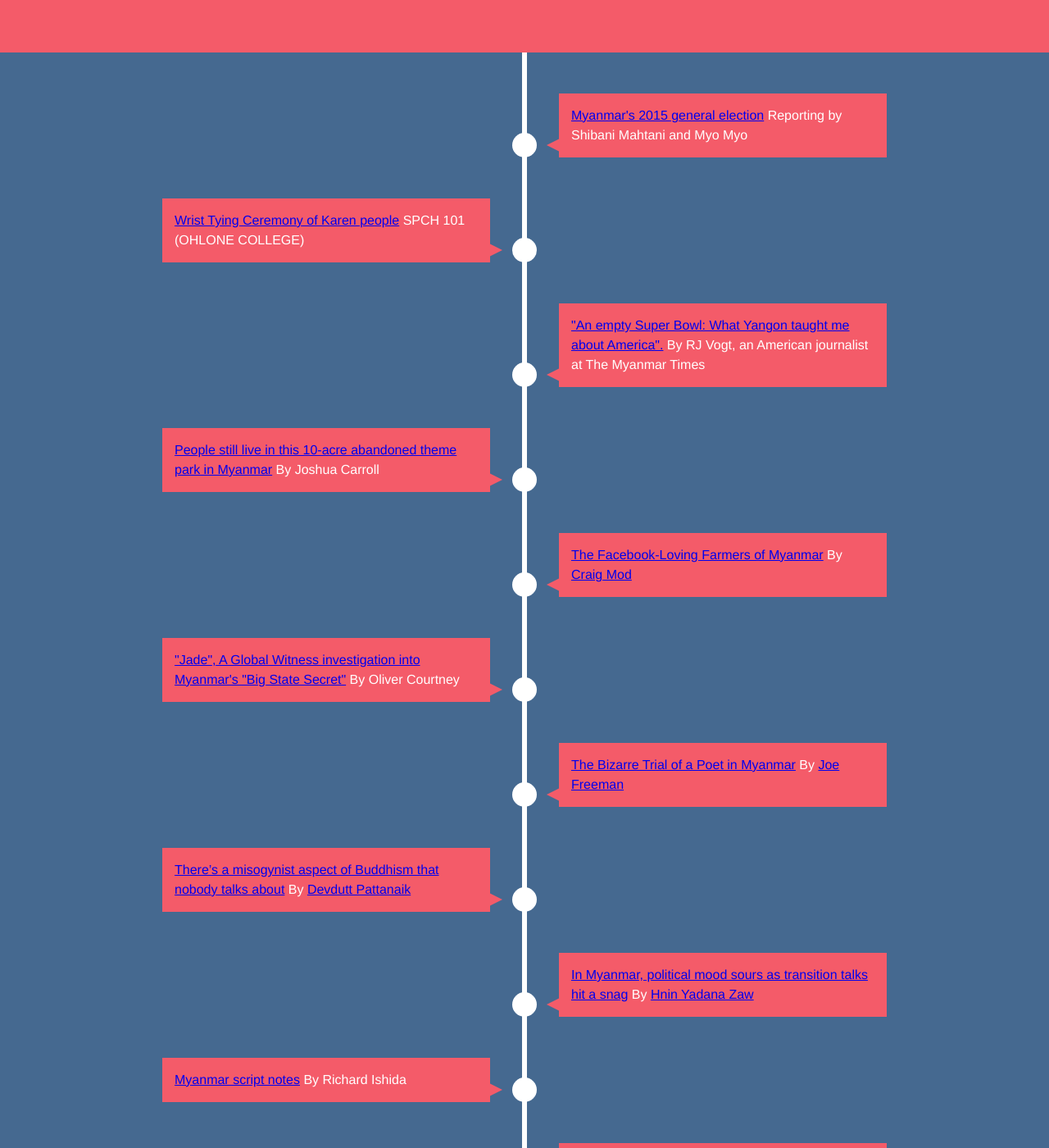
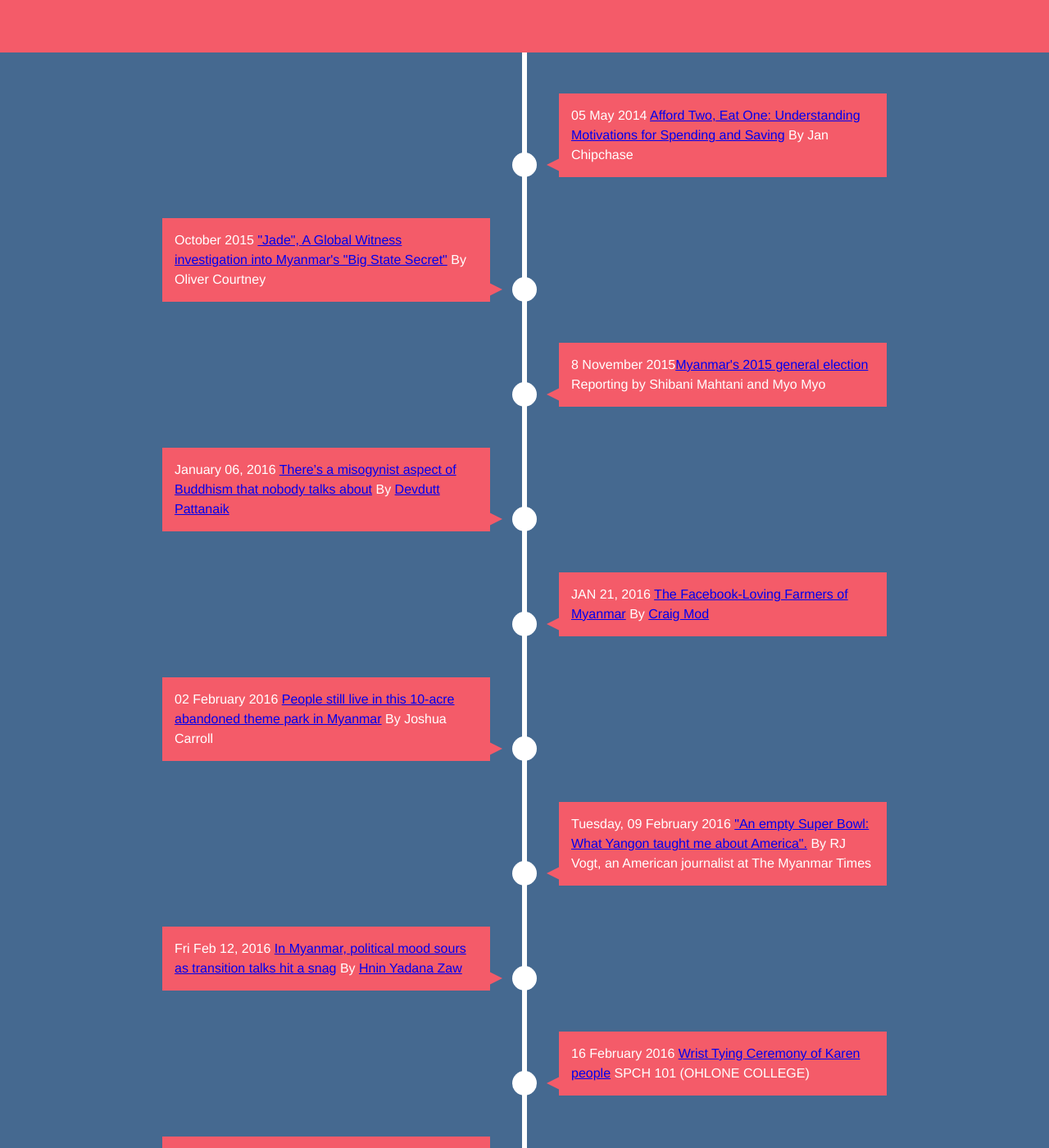
Before and after one commit to sawthinkar/sawthinkar.github.io, a Jekyll site: the page whereIamfrom/index.html, which Jekyll copies as it is, in a window 1280 px wide and 1400 px high, scrolled down 196 px. Shown: the whole window at 82% size. Built offline with Jekyll 4.4.1, drawn with Linux system fonts in a browser that asks for light colours; some of the changed text lies outside the part shown.

Commit message:
Update index.html

```diff
--- a/whereIamfrom/index.html
+++ b/whereIamfrom/index.html
@@ -10,7 +10,7 @@
 <body>
     <section class="intro">
         <div class="container">
-            <h1>Myanmar, Karen and Buddhism &darr;</h1>
+            <h1>Myanmar, Karen and Buddhism</h1>
         </div>
     </section>
 
@@ -18,47 +18,62 @@
 <ul>
     <li>
         <div>
-            <time></time><a href="/pages/myanmar-election.html">Myanmar's 2015 general election</a> Reporting by Shibani Mahtani and Myo Myo
+            <time>05 May 2014 </time><a href="http://janchipchase.com/2014/05/afford-two-eat-one-understanding-motivations-for-spending-and-saving/">Afford Two, Eat One: Understanding Motivations for Spending and Saving</a> By Jan Chipchase
         </div>
     </li>
     <li>
         <div>
-            <time></time><a href="/pages/wristtyingceremony.html">Wrist Tying Ceremony of Karen people</a> SPCH 101 (OHLONE COLLEGE)
+            <time>October 2015 </time><a href="https://www.globalwitness.org/jade-story/">"Jade", A Global Witness investigation into Myanmar's "Big State Secret"</a> By Oliver Courtney
         </div>
     </li>
     <li>
         <div>
-            <time></time><a href="http://www.mmtimes.com/index.php/lifestyle/18890-an-empty-super-bowl-what-yangon-taught-me-about-america.html">"An empty Super Bowl: What Yangon taught me about America".</a> By  RJ Vogt, an American journalist at The Myanmar Times
+            <time>8 November 2015</time><a href="/pages/myanmar-election.html">Myanmar's 2015 general election</a> Reporting by Shibani Mahtani and Myo Myo
         </div>
     </li>
     <li>
         <div>
-            <time></time><a href="http://mashable.com/2016/02/02/abandoned-theme-park-yangon/#dwcLEzJ2oqq8">People still live in this 10-acre abandoned theme park in Myanmar</a> By Joshua Carroll
+            <time>January 06, 2016 </time><a href="http://qz.com/586192/theres-a-misogynist-aspect-of-buddhism-that-nobody-talks-about/">There’s a misogynist aspect of Buddhism that nobody talks about</a> By <a href="https://en.wikipedia.org/wiki/Devdutt_Pattanaik">Devdutt Pattanaik</a>
         </div>
     </li>
     <li>
         <div>
-            <time></time><a href="http://www.theatlantic.com/technology/archive/2016/01/the-facebook-loving-farmers-of-myanmar/424812/">The Facebook-Loving Farmers of Myanmar</a> By <a href="http://www.theatlantic.com/author/craig-mod/">Craig Mod</a>
+            <time>JAN 21, 2016 </time><a href="http://www.theatlantic.com/technology/archive/2016/01/the-facebook-loving-farmers-of-myanmar/424812/">The Facebook-Loving Farmers of Myanmar</a> By <a href="http://www.theatlantic.com/author/craig-mod/">Craig Mod</a>
         </div>
     </li>
     <li>
         <div>
-            <time></time><a href="https://www.globalwitness.org/jade-story/">"Jade", A Global Witness investigation into Myanmar's "Big State Secret"</a> By Oliver Courtney
+            <time>02 February 2016 </time><a href="http://mashable.com/2016/02/02/abandoned-theme-park-yangon/#dwcLEzJ2oqq8">People still live in this 10-acre abandoned theme park in Myanmar</a> By Joshua Carroll
         </div>
     </li>
     <li>
         <div>
-            <time></time><a href="http://www.newyorker.com/books/page-turner/the-bizarre-trial-of-a-poet-in-myanmar?mbid=social_facebook">The Bizarre Trial of a Poet in Myanmar</a> By <a href="http://www.newyorker.com/contributors/joe-freeman">Joe Freeman</a>
+            <time>Tuesday, 09 February 2016 </time><a href="http://www.mmtimes.com/index.php/lifestyle/18890-an-empty-super-bowl-what-yangon-taught-me-about-america.html">"An empty Super Bowl: What Yangon taught me about America".</a> By  RJ Vogt, an American journalist at The Myanmar Times
         </div>
     </li>
     <li>
         <div>
-            <time></time><a href="http://qz.com/586192/theres-a-misogynist-aspect-of-buddhism-that-nobody-talks-about/">There’s a misogynist aspect of Buddhism that nobody talks about</a> By <a href="https://en.wikipedia.org/wiki/Devdutt_Pattanaik">Devdutt Pattanaik</a>
+            <time>Fri Feb 12, 2016 </time><a href="http://www.reuters.com/article/us-myanmar-politics-idUSKCN0VL16I">In Myanmar, political mood sours as transition talks hit a snag</a> By <a href="http://www.reuters.com/journalists/hnin-yadana-zaw">Hnin Yadana Zaw</a>
         </div>
     </li>
     <li>
         <div>
-            <time></time><a href="http://www.reuters.com/article/us-myanmar-politics-idUSKCN0VL16I">In Myanmar, political mood sours as transition talks hit a snag</a> By <a href="http://www.reuters.com/journalists/hnin-yadana-zaw">Hnin Yadana Zaw</a>
+            <time>16 February 2016 </time><a href="/pages/wristtyingceremony.html">Wrist Tying Ceremony of Karen people</a> SPCH 101 (OHLONE COLLEGE)
+        </div>
+    </li>
+    <li>
+        <div>
+            <time>MARCH 2, 2016 </time><a href="http://www.newyorker.com/books/page-turner/the-bizarre-trial-of-a-poet-in-myanmar?mbid=social_facebook">The Bizarre Trial of a Poet in Myanmar</a> By <a href="http://www.newyorker.com/contributors/joe-freeman">Joe Freeman</a>
+        </div>
+    </li>
+    <li>
+        <div>
+            <time>Wednesday, 06 April 2016 </time><a href="http://www.mmtimes.com/index.php/business/19855-dica-to-track-actual-levels-of-foreign-investment-from-2017.html">DICA to track actual levels of foreign investment from 2017</a> By Steve Gilmore
+        </div>
+    </li>
+    <li>
+        <div>
+            <time>Friday, 29 July 2016 </time> <a href="http://www.mmtimes.com/index.php/business/21664-nld-12-point-economic-policy-announcement.html">Government reveals 12-point economic policy</a> By Aye Thidar Kyaw, Clare Hammond
         </div>
     </li>
     <li>
@@ -68,26 +83,9 @@
     </li>
     <li>
         <div>
-            <time>Friday, 29 July 2016</time> <a href="http://www.mmtimes.com/index.php/business/21664-nld-12-point-economic-policy-announcement.html">Government reveals 12-point economic policy</a> By Aye Thidar Kyaw, Clare Hammond
-        </div>
-    </li>
-    <li>
-        <div>
-            <time>Wednesday, 06 April 2016</time><a href="http://www.mmtimes.com/index.php/business/19855-dica-to-track-actual-levels-of-foreign-investment-from-2017.html">DICA to track actual levels of foreign investment from 2017</a> By Steve Gilmore
-        </div>
-    </li>
-    <li>
-        <div>
             <time></time><a href="https://electroscope.info/2015/overall">A microscope for Myanmar elections.</a> By The Team Palartar <a href="https://github.com/Electroscope/electroscope">See the Github Repo.</a>
         </div>
     </li>
-    <li>
-        <div>
-            <time>05 May 2014</time><a href="http://janchipchase.com/2014/05/afford-two-eat-one-understanding-motivations-for-spending-and-saving/">Afford Two, Eat One: Understanding Motivations for Spending and Saving</a> By Jan Chipchase
-        </div>
-    </li>
-
-
 </ul>
 </section>
 </body>
```
